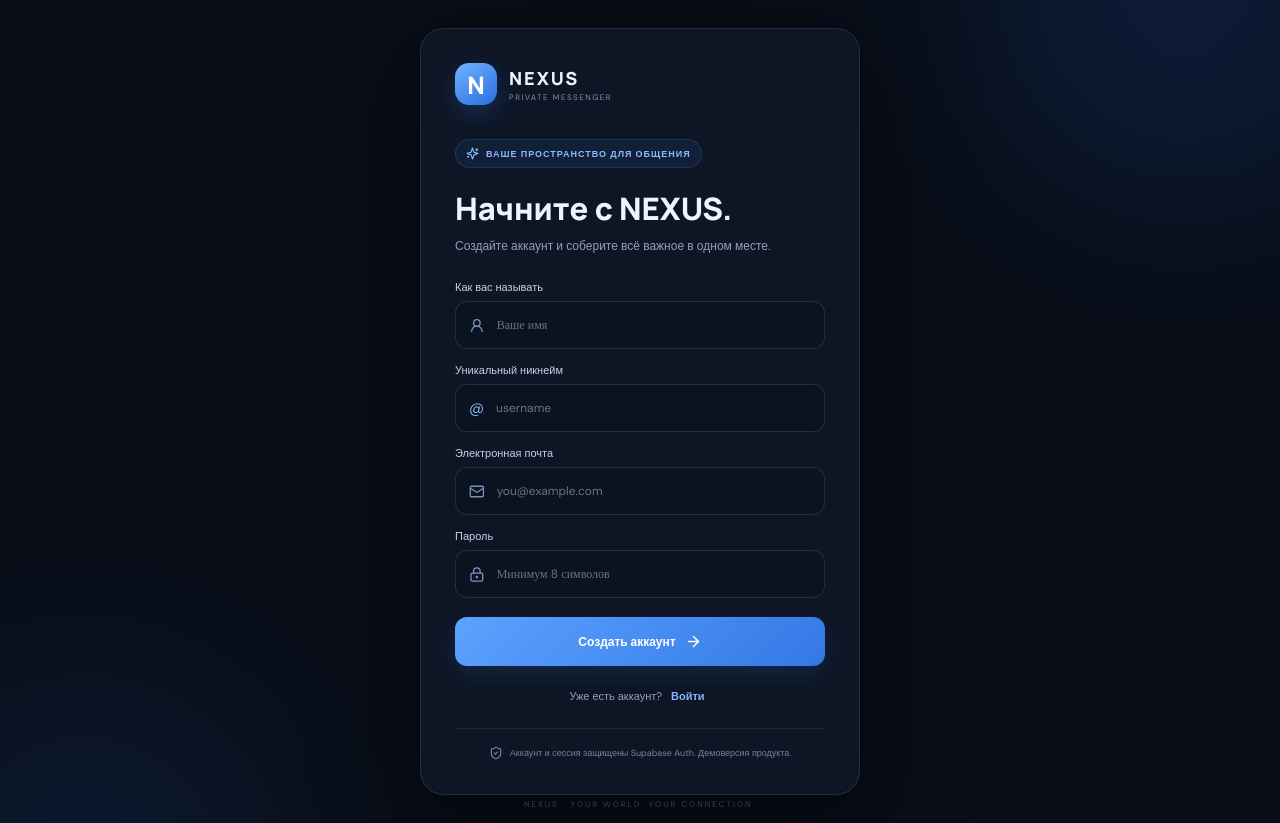
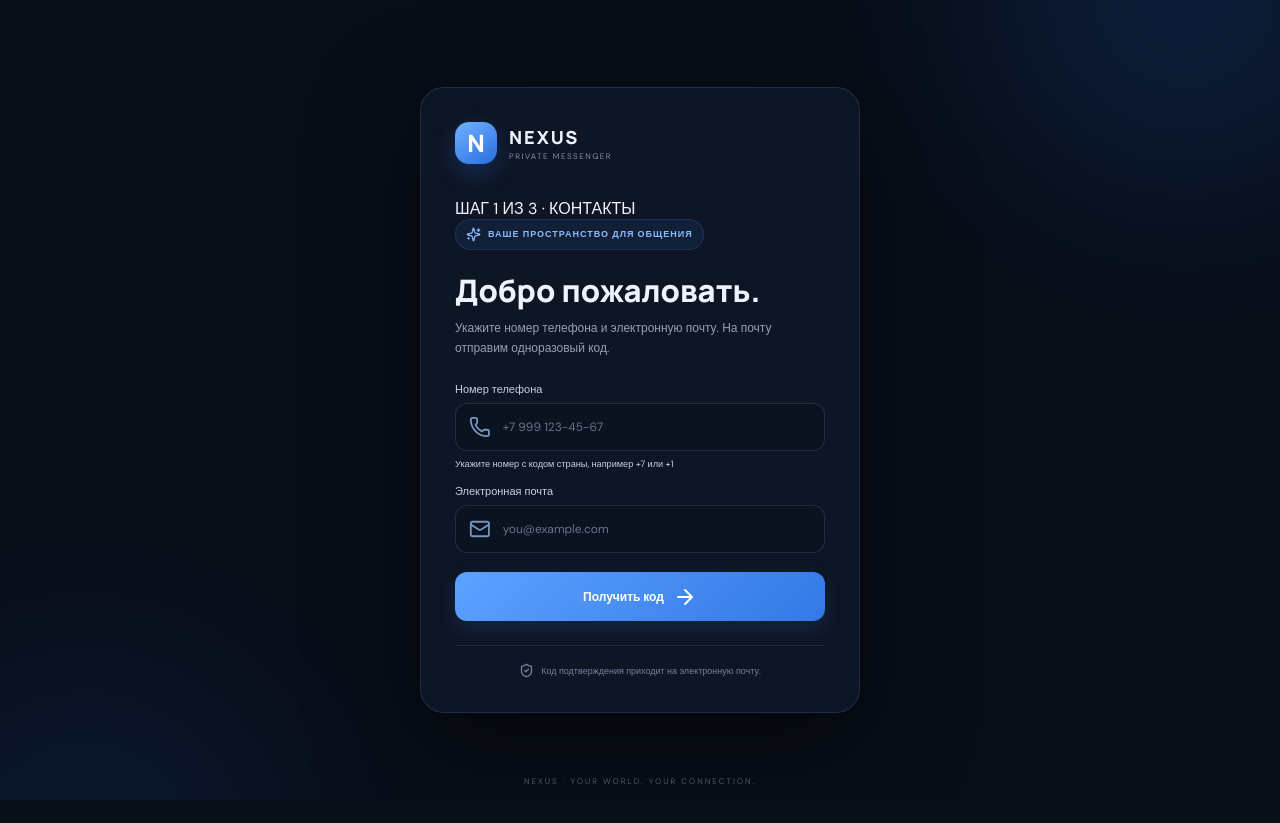
Before and after one commit to dima777dis-dotcom/NEXUS, a React (Vite) app: page / in a window 1280 px wide. After the commit the page ends 800 px from the top, so only its background shows below. Built offline with nearby package versions, Linux system fonts and the light colour scheme.

Commit message:
Redesign onboarding with email OTP and profile setup

```diff
--- a/src/AuthGate.tsx
+++ b/src/AuthGate.tsx
@@ -1,15 +1,18 @@
 import { useEffect, useState } from 'react'
 import type { FormEvent } from 'react'
-import { LockKeyhole, Mail, Sparkles, UserRound, ArrowRight, ShieldCheck } from 'lucide-react'
+import { ArrowRight, Mail, Phone, ShieldCheck, Sparkles, UserRound, AtSign, RefreshCw } from 'lucide-react'
 import { supabase } from './supabase'
 import App from './App'
+
+type Step = 'contacts' | 'code' | 'profile'
 
 export default function AuthGate() {
   const [session, setSession] = useState<any>(null)
   const [loading, setLoading] = useState(true)
-  const [mode, setMode] = useState<'signup'|'signin'>('signup')
+  const [step, setStep] = useState<Step>('contacts')
   const [email, setEmail] = useState('')
-  const [password, setPassword] = useState('')
+  const [phone, setPhone] = useState('')
+  const [code, setCode] = useState('')
   const [displayName, setDisplayName] = useState('')
   const [username, setUsername] = useState('')
   const [busy, setBusy] = useState(false)
@@ -18,56 +21,125 @@ export default function AuthGate() {
 
   useEffect(() => {
     if (!supabase) { setLoading(false); return }
-    supabase.auth.getSession().then(({ data }) => { setSession(data.session); setLoading(false) })
-    const { data } = supabase.auth.onAuthStateChange((_event, next) => setSession(next))
+    supabase.auth.getSession().then(({ data }) => {
+      const current = data.session
+      setSession(current)
+      if (current && current.user.user_metadata?.nexus_profile_complete) setStep('profile')
+      else if (current) setStep('profile')
+      setLoading(false)
+    })
+    const { data } = supabase.auth.onAuthStateChange((_event, next) => {
+      setSession(next)
+      if (next) setStep('profile')
+    })
     return () => data.subscription.unsubscribe()
   }, [])
 
-  const submit = async (event: FormEvent) => {
-    event.preventDefault(); setBusy(true); setError(''); setNotice('')
-    if (!supabase) { setError('Supabase пока не настроен. Проверьте переменные окружения сборки.'); setBusy(false); return }
+  const sendCode = async (event: FormEvent) => {
+    event.preventDefault()
+    setBusy(true); setError(''); setNotice('')
+    if (!supabase) { setError('Сервис авторизации не настроен.'); setBusy(false); return }
     try {
-      if (mode === 'signup') {
-        const cleanUsername = username.trim().replace(/^@/, '')
-        if (!/^[a-zA-Z0-9_]{3,24}$/.test(cleanUsername)) throw new Error('Никнейм: 3–24 символа, латиница, цифры и _.')
-        const { data, error } = await supabase.auth.signUp({
-          email: email.trim(), password,
-          options: { data: { display_name: displayName.trim() || cleanUsername, username: cleanUsername } }
-        })
-        if (error) throw error
-        if (data.session) setSession(data.session)
-        else setNotice('Проверьте почту и подтвердите адрес, затем войдите в NEXUS.')
-      } else {
-        const { data, error } = await supabase.auth.signInWithPassword({ email: email.trim(), password })
-        if (error) throw error
-        setSession(data.session)
+      const cleanPhone = phone.trim()
+      if (!/^\+[1-9]\d{7,14}$/.test(cleanPhone)) throw new Error('Введите номер в международном формате, например +79991234567.')
+      const { error } = await supabase.auth.signInWithOtp({
+        email: email.trim().toLowerCase(),
+        options: { shouldCreateUser: true, data: { phone_number: cleanPhone } }
+      })
+      if (error) throw error
+      setStep('code')
+      setNotice('Код отправлен на вашу почту. Проверьте входящие и папку «Спам».')
+    } catch (e) { setError(e instanceof Error ? e.message : 'Не удалось отправить код.') }
+    finally { setBusy(false) }
+  }
+
+  const verifyCode = async (event: FormEvent) => {
+    event.preventDefault()
+    setBusy(true); setError(''); setNotice('')
+    try {
+      if (!supabase) throw new Error('Сервис авторизации не настроен.')
+      const token = code.replace(/\D/g, '')
+      if (token.length !== 6) throw new Error('Введите шестизначный код из письма.')
+      const { data, error } = await supabase.auth.verifyOtp({ email: email.trim().toLowerCase(), token, type: 'email' })
+      if (error) throw error
+      setSession(data.session)
+      setStep('profile')
+      setNotice('Почта подтверждена. Теперь создайте профиль.')
+    } catch (e) { setError(e instanceof Error ? e.message : 'Код не подошёл. Проверьте его и попробуйте ещё раз.') }
+    finally { setBusy(false) }
+  }
+
+  const saveProfile = async (event: FormEvent) => {
+    event.preventDefault()
+    setBusy(true); setError(''); setNotice('')
+    try {
+      if (!supabase) throw new Error('Сервис авторизации не настроен.')
+      const cleanUsername = username.trim().replace(/^@/, '')
+      if (displayName.trim().length < 2) throw new Error('Имя должно содержать хотя бы 2 символа.')
+      if (!/^[a-zA-Z0-9_]{3,24}$/.test(cleanUsername)) throw new Error('Никнейм: 3–24 символа, латиница, цифры и _.')
+      const { error } = await supabase.auth.updateUser({
+        data: { display_name: displayName.trim(), username: cleanUsername, phone_number: phone.trim(), nexus_profile_complete: true }
+      })
+      if (error) throw error
+      const { data: userData } = await supabase.auth.getUser()
+      if (userData.user) {
+        const { error: profileError } = await supabase.from('profiles').upsert({
+          id: userData.user.id,
+          username: cleanUsername,
+          display_name: displayName.trim()
+        }, { onConflict: 'id' })
+        if (profileError) throw profileError
       }
-    } catch (e) { setError(e instanceof Error ? e.message : 'Не удалось выполнить запрос') }
+      const { data } = await supabase.auth.getSession()
+      setSession(data.session)
+    } catch (e) { setError(e instanceof Error ? e.message : 'Не удалось сохранить профиль.') }
+    finally { setBusy(false) }
+  }
+
+  const resendCode = async () => {
+    setBusy(true); setError(''); setNotice('')
+    try {
+      if (!supabase) throw new Error('Сервис авторизации не настроен.')
+      const { error } = await supabase.auth.signInWithOtp({ email: email.trim().toLowerCase(), options: { shouldCreateUser: true, data: { phone_number: phone.trim() } } })
+      if (error) throw error
+      setNotice('Новый код отправлен. Проверьте почту.')
+    } catch (e) { setError(e instanceof Error ? e.message : 'Не удалось отправить код.') }
     finally { setBusy(false) }
   }
 
   if (loading) return <div className="auth-loading">NEXUS</div>
-  if (session) return <><div className="auth-session-bar"><span><ShieldCheck size={14}/> Вы вошли в NEXUS</span><button onClick={() => supabase?.auth.signOut()}>Выйти</button></div><App /></>
-  return <div className="auth-screen">
+  if (session?.user?.user_metadata?.nexus_profile_complete) return <><div className="auth-session-bar"><span><ShieldCheck size={15}/> Вы вошли в NEXUS</span><button onClick={() => supabase?.auth.signOut()}>Выйти</button></div><App /></>
+
+  const stepNumber = step === 'contacts' ? 1 : step === 'code' ? 2 : 3
+  return <main className="auth-screen">
     <div className="auth-glow auth-glow-one"/><div className="auth-glow auth-glow-two"/>
-    <div className="auth-card">
+    <section className="auth-card">
       <div className="auth-brand"><div className="auth-logo">N</div><div><b>NEXUS</b><span>PRIVATE MESSENGER</span></div></div>
-      <div className="auth-badge"><Sparkles size={13}/> ВАШЕ ПРОСТРАНСТВО ДЛЯ ОБЩЕНИЯ</div>
-      <h1>{mode === 'signup' ? 'Начните с NEXUS.' : 'С возвращением.'}</h1>
-      <p className="auth-lead">{mode === 'signup' ? 'Создайте аккаунт и соберите всё важное в одном месте.' : 'Войдите, чтобы продолжить общение.'}</p>
-      <form onSubmit={submit} className="auth-form">
-        {mode === 'signup' && <>
-          <label>Как вас называть<div className="auth-input"><UserRound size={17}/><input value={displayName} onChange={e=>setDisplayName(e.target.value)} placeholder="Ваше имя"/></div></label>
-          <label>Уникальный никнейм<div className="auth-input"><span className="at-sign">@</span><input value={username} onChange={e=>setUsername(e.target.value)} placeholder="username" required minLength={3} maxLength={24}/></div></label>
-        </>}
-        <label>Электронная почта<div className="auth-input"><Mail size={17}/><input type="email" value={email} onChange={e=>setEmail(e.target.value)} placeholder="you@example.com" required autoComplete="email"/></div></label>
-        <label>Пароль<div className="auth-input"><LockKeyhole size={17}/><input type="password" value={password} onChange={e=>setPassword(e.target.value)} placeholder="Минимум 8 символов" required minLength={8} autoComplete={mode==='signup'?'new-password':'current-password'}/></div></label>
-        {error && <div className="auth-error">{error}</div>}{notice && <div className="auth-notice">{notice}</div>}
-        <button className="auth-submit" disabled={busy}>{busy ? 'Подождите…' : mode === 'signup' ? 'Создать аккаунт' : 'Войти'} <ArrowRight size={17}/></button>
-      </form>
-      <div className="auth-switch">{mode==='signup'?'Уже есть аккаунт?':'Впервые в NEXUS?'} <button onClick={()=>{setMode(mode==='signup'?'signin':'signup');setError('');setNotice('')}}>{mode==='signup'?'Войти':'Создать аккаунт'}</button></div>
-      <div className="auth-foot"><ShieldCheck size={14}/> Аккаунт и сессия защищены Supabase Auth. Демоверсия продукта.</div>
-    </div>
+      <div className="auth-progress" aria-label={`Шаг ${stepNumber} из 3`}><span className="active"/><span className={stepNumber >= 2 ? 'active' : ''}/><span className={stepNumber >= 3 ? 'active' : ''}/></div>
+      <div className="auth-step-label">ШАГ {stepNumber} ИЗ 3 · {step === 'contacts' ? 'КОНТАКТЫ' : step === 'code' ? 'ПОДТВЕРЖДЕНИЕ' : 'ВАШ ПРОФИЛЬ'}</div>
+      <div className="auth-badge"><Sparkles size={15}/> ВАШЕ ПРОСТРАНСТВО ДЛЯ ОБЩЕНИЯ</div>
+      <h1>{step === 'contacts' ? 'Добро пожаловать.' : step === 'code' ? 'Проверьте почту.' : 'Создадим профиль.'}</h1>
+      <p className="auth-lead">{step === 'contacts' ? 'Укажите номер телефона и электронную почту. На почту отправим одноразовый код.' : step === 'code' ? `Мы отправили шестизначный код на ${email}. Введите его ниже.` : 'Придумайте имя и уникальный никнейм. Так вас смогут найти в NEXUS.'}</p>
+      {step === 'contacts' && <form onSubmit={sendCode} className="auth-form">
+        <label>Номер телефона<div className="auth-input"><Phone/><input type="tel" inputMode="tel" autoComplete="tel" value={phone} onChange={e=>setPhone(e.target.value)} placeholder="+7 999 123-45-67" required/></div><small>Укажите номер с кодом страны, например +7 или +1</small></label>
+        <label>Электронная почта<div className="auth-input"><Mail/><input type="email" inputMode="email" autoComplete="email" value={email} onChange={e=>setEmail(e.target.value)} placeholder="you@example.com" required/></div></label>
+        <button className="auth-submit" disabled={busy}>{busy ? 'Отправляем код…' : 'Получить код'} <ArrowRight/></button>
+      </form>}
+      {step === 'code' && <form onSubmit={verifyCode} className="auth-form">
+        <label>Код из письма<div className="auth-input auth-code-input"><ShieldCheck/><input value={code} onChange={e=>setCode(e.target.value.replace(/\D/g,'').slice(0,6))} placeholder="000000" inputMode="numeric" autoComplete="one-time-code" maxLength={6} required/></div></label>
+        <button className="auth-submit" disabled={busy}>{busy ? 'Проверяем…' : 'Подтвердить почту'} <ArrowRight/></button>
+        <button type="button" className="auth-secondary" onClick={resendCode} disabled={busy}><RefreshCw size={16}/> Отправить код ещё раз</button>
+        <button type="button" className="auth-text-button" onClick={()=>{setStep('contacts');setCode('');setError('');setNotice('')}}>Изменить почту или номер</button>
+      </form>}
+      {step === 'profile' && <form onSubmit={saveProfile} className="auth-form">
+        <label>Ваше имя<div className="auth-input"><UserRound/><input value={displayName} onChange={e=>setDisplayName(e.target.value)} placeholder="Например, Алекс" autoComplete="name" required minLength={2}/></div></label>
+        <label>Уникальный никнейм<div className="auth-input"><AtSign/><input value={username} onChange={e=>setUsername(e.target.value)} placeholder="username" required minLength={3} maxLength={24}/></div><small>Латиница, цифры и подчёркивание. 3–24 символа.</small></label>
+        <button className="auth-submit" disabled={busy}>{busy ? 'Сохраняем…' : 'Завершить регистрацию'} <ArrowRight/></button>
+      </form>}
+      {error && <div className="auth-error" role="alert">{error}</div>}
+      {notice && <div className="auth-notice" role="status">{notice}</div>}
+      <div className="auth-foot"><ShieldCheck size={15}/> {step === 'contacts' ? 'Код подтверждения приходит на электронную почту.' : step === 'code' ? 'Никому не сообщайте код подтверждения.' : 'Ваши данные профиля можно будет изменить позже.'}</div>
+    </section>
     <div className="auth-bottom">NEXUS · YOUR WORLD. YOUR CONNECTION.</div>
-  </div>
+  </main>
 }
```
